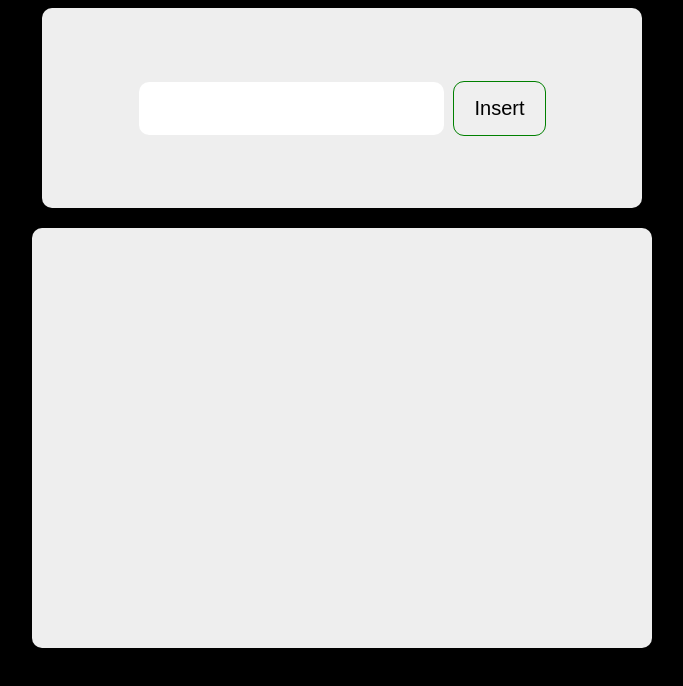
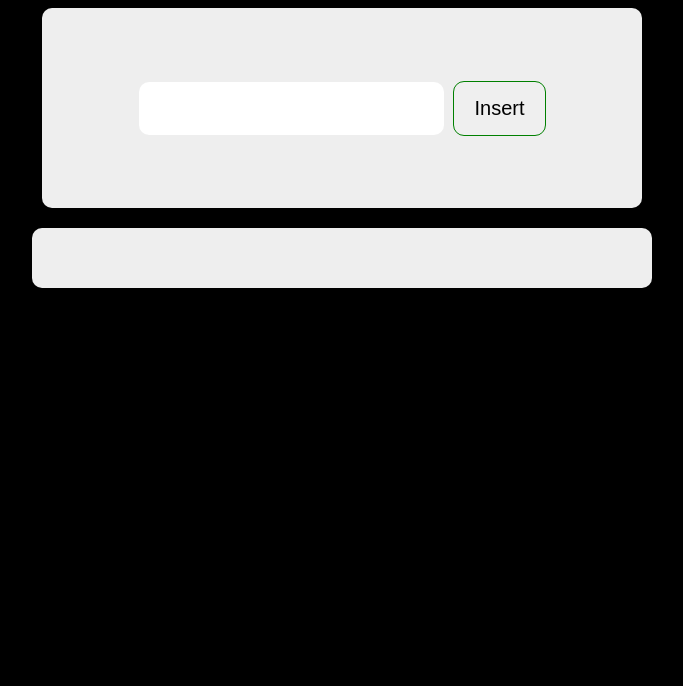
Before and after one commit to FaizanHussainhsp/Todo, a website: page index.html in a window 1280 px wide. Shown: the whole page, without its empty margins (298-981 px from the left). Drawn offline with Linux system fonts and the light colour scheme.

Commit message:
valuechanged

```diff
--- a/sass/main.scss
+++ b/sass/main.scss
@@ -13,7 +13,7 @@ body {
   position: relative;
 }
 .GetBox {
-  min-height: 400px;
+  min-height: 40px;
   width: 600px;
   background-color: #eeeeee;
   margin: 20px auto;
```
Also changed, not shown: css/style.css.
